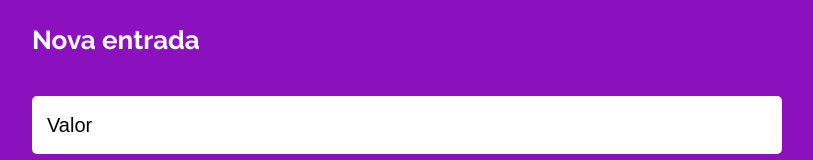
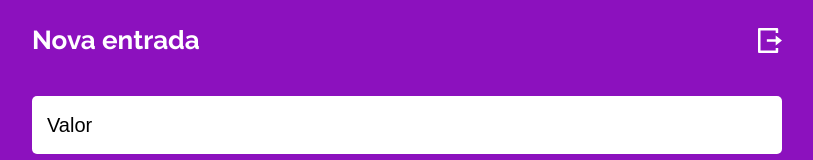
Before and after one commit to LucasPCotrim/projeto13-mywallet-front, a React (Create React App) app: page /add-income in a window 1280 px wide. Shown: the top 160 px of the page, without its empty margins (233-1046 px from the left). Built offline with nearby package versions, Linux system fonts and the light colour scheme; a web font is replaced by a local one.

Commit message:
feat: Added log out icon to AddIncomePage and AddPaymentPage

```diff
--- a/src/components/AddIncomePage/AddIncomePage.js
+++ b/src/components/AddIncomePage/AddIncomePage.js
@@ -1,10 +1,12 @@
 import { AddIncomePageStyle, FormStyle } from './AddIncomePage.style';
+import logOutIcon from '../../assets/imgs/logOutIcon.svg';
 
 export default function AddIncomePage() {
   return (
     <AddIncomePageStyle>
       <header>
         <h1>Nova entrada</h1>
+        <img src={logOutIcon} alt='logOutIcon' />
       </header>
       <FormStyle>
         <input type='text' name='value' placeholder='Valor' />
--- a/src/components/AddIncomePage/AddIncomePage.style.js
+++ b/src/components/AddIncomePage/AddIncomePage.style.js
@@ -20,6 +20,10 @@ export const AddIncomePageStyle = styled.div`
       font-size: 26px;
       line-height: 31px;
       color: #ffffff;
+    }
+    img {
+      width: 24px;
+      cursor: pointer;
     }
   }
 `;
--- a/src/components/AddPaymentPage/AddPaymentPage.js
+++ b/src/components/AddPaymentPage/AddPaymentPage.js
@@ -1,10 +1,12 @@
 import { AddPaymentPageStyle, FormStyle } from './AddPaymentPage.style';
+import logOutIcon from '../../assets/imgs/logOutIcon.svg';
 
 export default function AddIncomePage() {
   return (
     <AddPaymentPageStyle>
       <header>
         <h1>Nova saída</h1>
+        <img src={logOutIcon} alt='logOutIcon' />
       </header>
       <FormStyle>
         <input type='text' name='value' placeholder='Valor' />
--- a/src/components/AddPaymentPage/AddPaymentPage.style.js
+++ b/src/components/AddPaymentPage/AddPaymentPage.style.js
@@ -20,6 +20,10 @@ export const AddPaymentPageStyle = styled.div`
       font-size: 26px;
       line-height: 31px;
       color: #ffffff;
+    }
+    img {
+      width: 24px;
+      cursor: pointer;
     }
   }
 `;
```
Also changed, not shown: src/assets/imgs/logOutIcon.svg (added).
